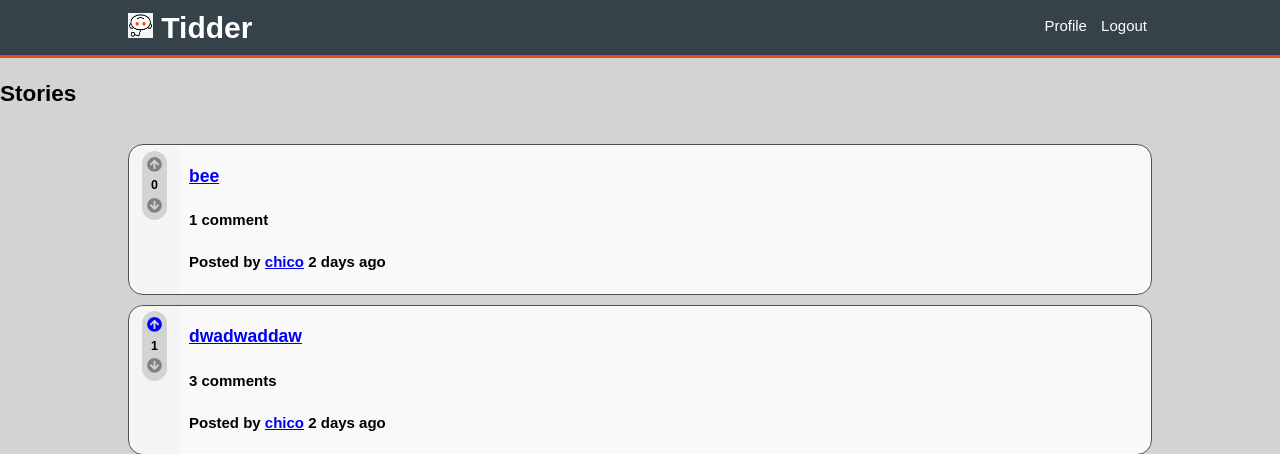
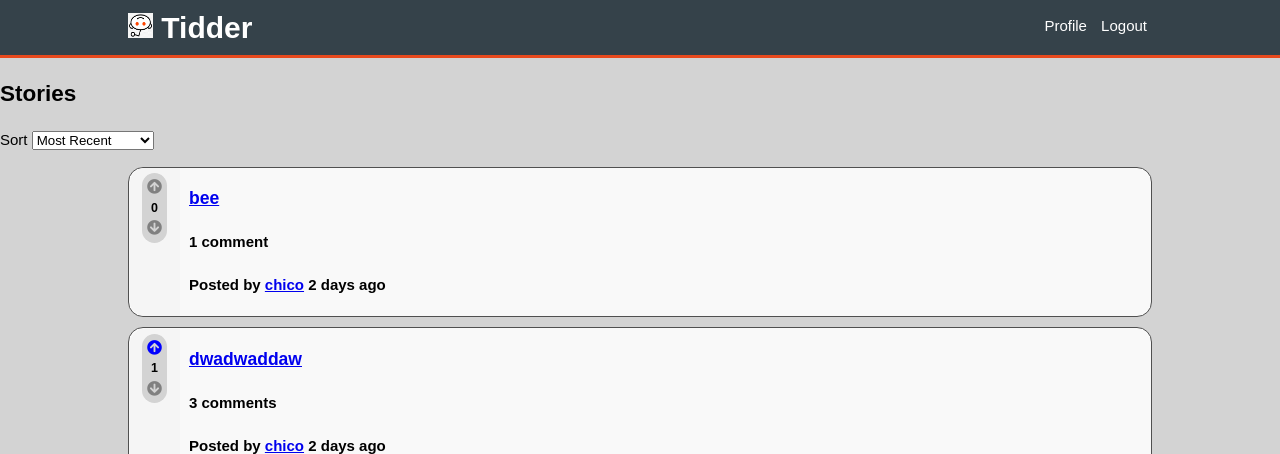
Before and after one commit to CiscoFrisco/LTW, a PHP site: page /pages/stories.php in a window 1280 px wide. Shown: the top 454 px of the page. Run offline with PHP 8.4, Linux system fonts and the light colour scheme; the visitor is signed in with stand-in values (Sample User, id 1); data comes from the database, SQL or seed files in the repository; both versions use the stored data as it was after the commit; some libraries are stand-ins or nearby versions.

Commit message:
Added sorting feature
when reloading the selected tag resets (which is annoying). issue to fix(?)

```diff
--- a/pages/stories.php
+++ b/pages/stories.php
@@ -7,20 +7,59 @@
 	include_once('../templates/tpl_common.php');
 	include_once('../templates/tpl_stories.php');
 
+
+	$selected = array('false', 'false', 'false', 'false');
+
+	if(isset($_GET['sort_code'])){
+		$sort = intval($_GET['sort_code']);
+		$selected[$sort] = 'selected';
+	}
+
 	$stories = array_reverse(getAllStories());
 	$now = time();
 
 	for($i = 0; $i < count($stories); $i++){
 		$stories[$i]['username'] = getUserName($stories[$i]['user_id']);
 		$stories[$i]['score'] = getScore($stories[$i]['opinion_id']);
+		$stories[$i]['comments']= getNumberComments($stories[$i]['opinion_id']);
 
 		if(isset($_SESSION['user_id']))
 			$stories[$i]['vote'] = getVote($stories[$i]['opinion_id'], $_SESSION['user_id']);
 	}
 
+	function getStoriesElem($element, $stories){
+		$elements = array();
+
+		foreach ($stories as $key => $row){
+			$elements[$key] = $row[$element];
+		}
+
+		return $elements;
+	}
+
+	if(isset($sort)){
+		switch($sort){
+			case '0': break;
+			case '1':
+				$comments = getStoriesElem('comments', $stories);
+				array_multisort($comments, SORT_DESC, $stories);
+				break;
+			case '2':
+				$votes = getStoriesElem('score', $stories);
+				array_multisort($votes, SORT_DESC, $stories);
+				break;
+			case '3':
+				$votes = getStoriesElem('score', $stories);
+				array_multisort($votes, SORT_ASC, $stories);
+				break;
+			default:break;
+
+		}
+	}
+
 	$page = 'stories.php';
 
 	draw_header(true);
-	draw_stories($stories,true);
+	draw_stories($stories,$selected,true);
 	draw_footer();
 ?>
--- a/templates/tpl_comments.php
+++ b/templates/tpl_comments.php
@@ -1,7 +1,6 @@
 <?php
 	include_once('../includes/session.php');
 	include_once('../database/db_comment.php');
-	//include_once('../database/tpl_stories.php');
 
 	function getNumberComments($story) {
 
--- a/templates/tpl_stories.php
+++ b/templates/tpl_stories.php
@@ -2,15 +2,25 @@
 
 		include_once('../templates/tpl_comments.php');
 
-		function draw_stories($stories, $not_profile){ ?>
+		function draw_stories($stories, $selected, $not_profile){ ?>
         <section id="stories">
 		<header>
 			<h2>Stories</h2>
+			<form method="post" action="../actions/action_sort_stories.php">
+				<label>Sort
+					<select name="sort" onchange="this.form.submit()";>
+						<option value="0">Most Recent</option>
+						<option value="1">Most Comments</option>
+						<option value="2">Most Upvoted</option>
+						<option value="3">Most Downvoted</option>
+					</select>
+				</label>
+			</form >
 		</header>
 		<div class = "container">
 			<ol>
-					<?php
-							foreach($stories as $story)
+			<?php
+				foreach($stories as $story)
 					draw_story($story);
 			?>
 			</ol>
@@ -27,9 +37,6 @@
 	<?php
 		function draw_story($story) {
 		global $now;
-
-		$number_comments = getNumberComments($story['opinion_id']);
-
 		?>
 		<li>
 				<article class="story" data-id="<?=$story['opinion_id']?>">
@@ -42,10 +49,10 @@
 					</div>
 					<div class = "storyinfo">
 						<h3><a href="story.php?story_id=<?=$story['opinion_id']?>"><?=$story['opinion_title']?></a></h3>
-						<?php if($number_comments == 1){ ?>
-							<h4><?=$number_comments?> comment</4>
+						<?php if($story['comments'] == 1){ ?>
+							<h4><?=$story['comments']?> comment</4>
 						<?php } else { ?>
-							<h4><?=$number_comments?> comments</4>
+							<h4><?=$story['comments']?> comments</4>
 						<?php } ?>
 						<h4>Posted by <a href="<?='profile.php?username='.urlencode($story['username'])?>"><?=$story['username']?></a> <?=deltaTime($now, $story['posted'])?></h4>
 					</div>
```
Also changed, not shown: actions/action_sort_stories.php (added, +7 -0 lines), database/tidder.db.
